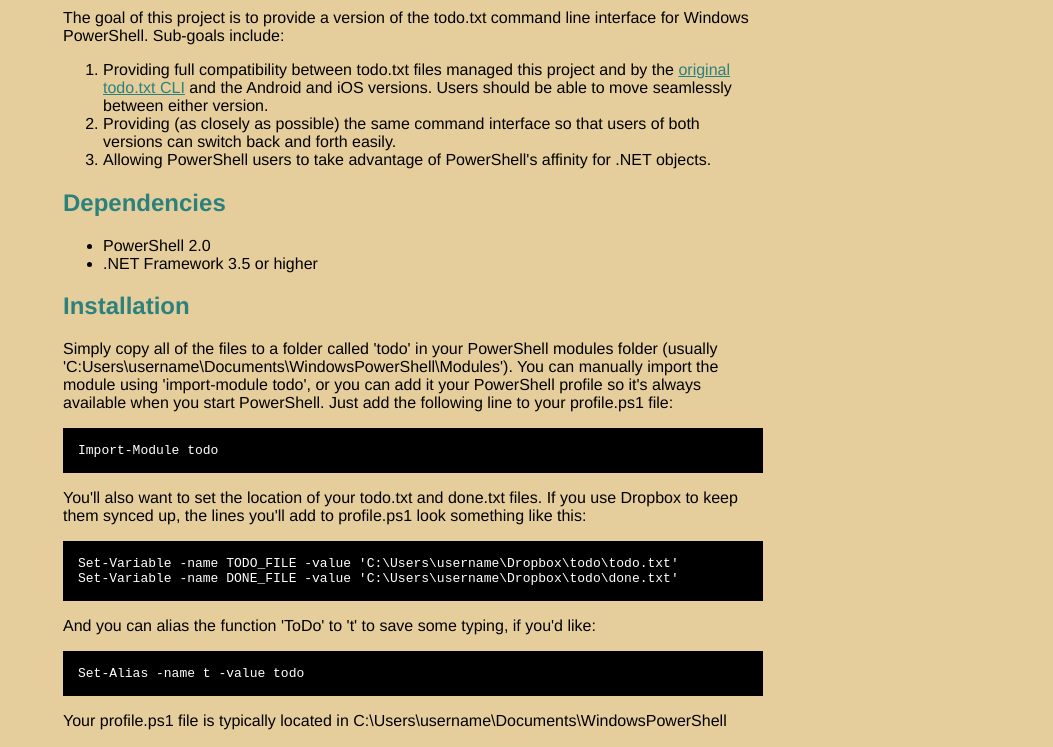
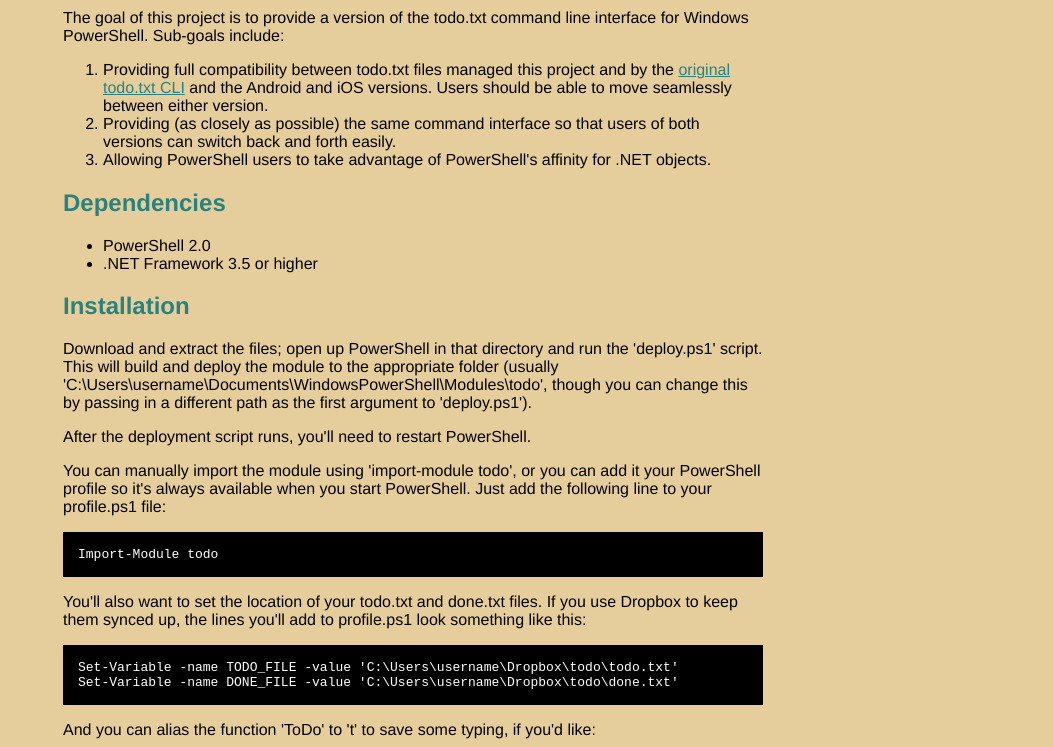
Before and after one commit to hartez/todo.txt-PowerShell, a plain HTML site: page index.html in a window 1280 px wide. Shown: the part 322-1069 px from the top of the page, without its empty margins (227-1280 px from the left). Drawn offline with Linux system fonts and the light colour scheme.

Commit message:
Updated installation instructions.

```diff
--- a/index.html
+++ b/index.html
@@ -72,8 +72,9 @@
 <li>.NET Framework 3.5 or higher</li>
 </ul>
 <h2>Installation</h2>
-<p>Simply copy all of the files to a folder called 'todo' in your PowerShell modules folder (usually 'C:Users\username\Documents\WindowsPowerShell\Modules').
-You can manually import the module using 'import-module todo', or you can add it your PowerShell profile so it's always available when you start PowerShell. Just add the following line to your profile.ps1 file:</p>
+<p>Download and extract the files; open up PowerShell in that directory and run the 'deploy.ps1' script. This will build and deploy the module to the appropriate folder (usually 'C:\Users\username\Documents\WindowsPowerShell\Modules\todo', though you can change this by passing in a different path as the first argument to 'deploy.ps1').</p>
+<p>After the deployment script runs, you'll need to restart PowerShell.</p>
+<p>You can manually import the module using 'import-module todo', or you can add it your PowerShell profile so it's always available when you start PowerShell. Just add the following line to your profile.ps1 file:</p>
 
 <pre><code>Import-Module todo
 </code></pre>
```
